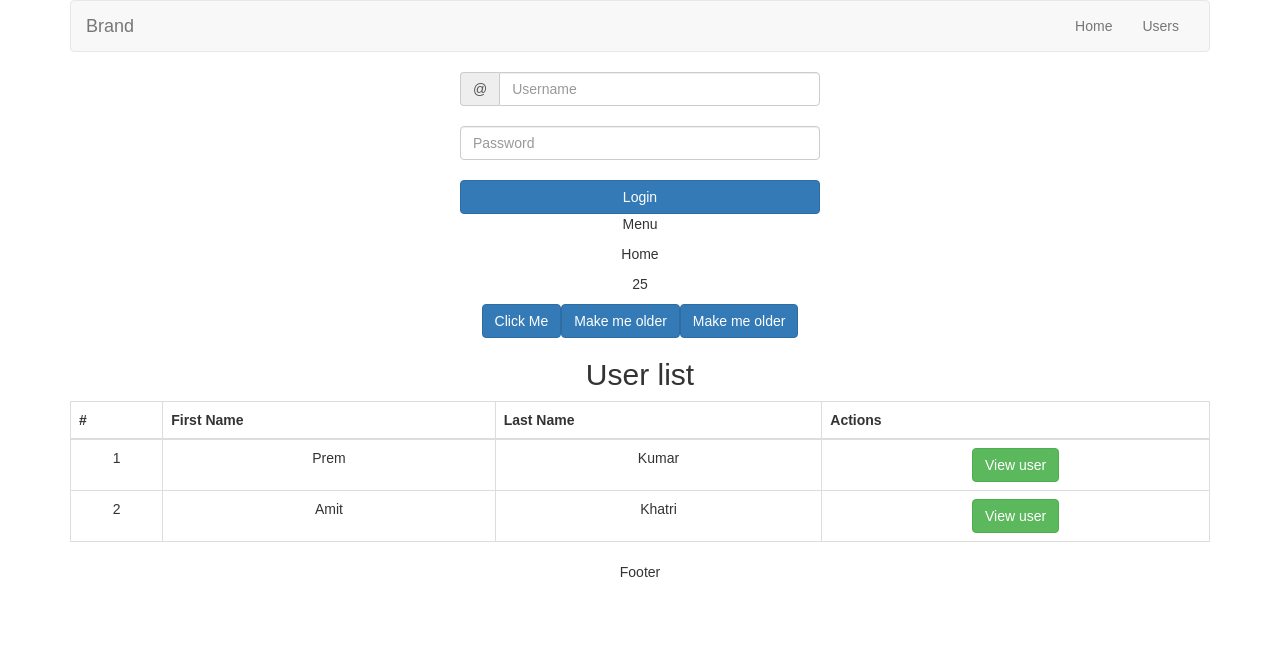
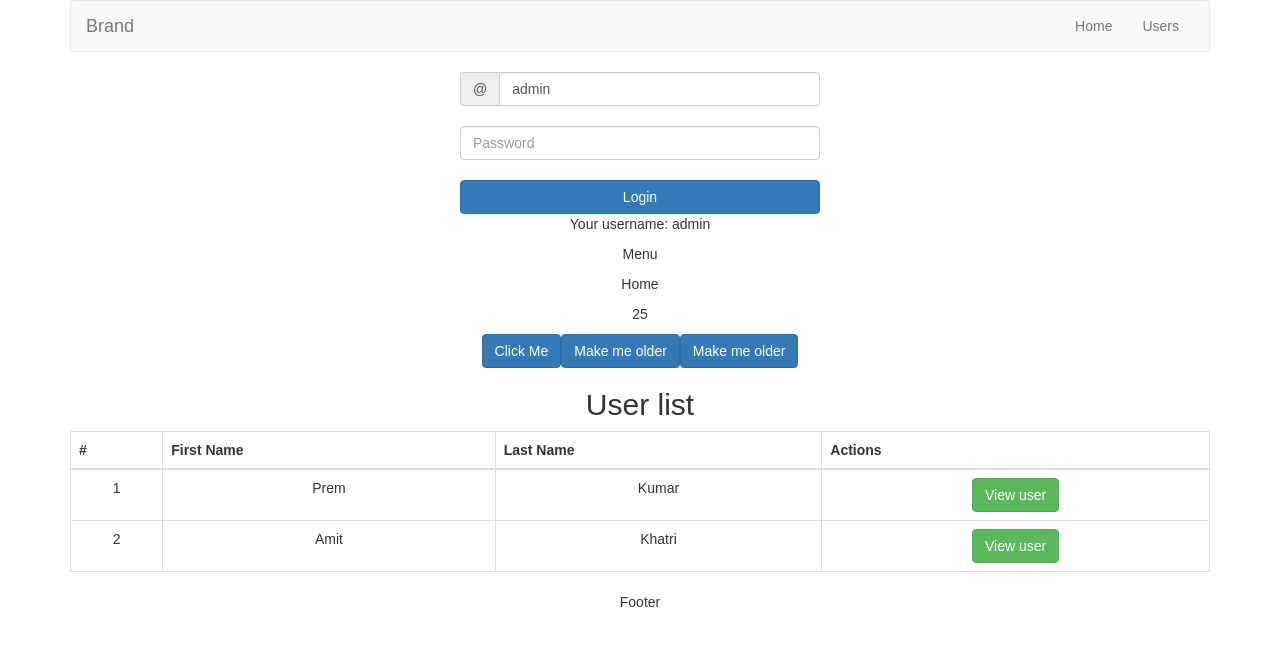
Before and after one commit to webpkm/react, a React (Create React App) app: page / in a window 1280 px wide. Shown: the top 646 px of the page. Built offline with nearby package versions, Linux system fonts and the light colour scheme.

Commit message:
Adding two way data binding

```diff
--- a/src/App.js
+++ b/src/App.js
@@ -12,7 +12,8 @@ class App extends Component {
   constructor() {
     super();
     this.state = {
-      user: {}
+      user: {},
+      username: 'admin'
     };
   }
 
@@ -41,7 +42,7 @@ class App extends Component {
       <div className="container">
         <Header/>
         <div className="App">
-          <Login/>
+          <Login username={this.state.username}/>
           <Menu/>
           <Home age={25}/>
           <Users
--- a/src/components/Login.js
+++ b/src/components/Login.js
@@ -1,6 +1,17 @@
 import React, { Component } from 'react';
 
 export class Login extends Component {
+  constructor(props) {
+    super();
+    this.state = {
+      username: props.username
+    }
+  }
+  onHandleChnage(event) {
+    this.setState({
+      username: event.target.value
+    })
+  }
 
   render() {
     return (
@@ -8,7 +19,7 @@ export class Login extends Component {
         <div className="col-md-4 col-md-offset-4">
           <div className="input-group">
             <span className="input-group-addon" id="basic-addon1">@</span>
-            <input type="text" className="form-control" placeholder="Username"/>
+            <input type="text" className="form-control" placeholder="Username" value={this.state.username} onChange={(event) => this.onHandleChnage(event)}/>
           </div>
           <br />
           <div className="input">
@@ -16,6 +27,8 @@ export class Login extends Component {
           </div>
           <br/>
           <button className="btn btn-primary btn-block">Login</button>
+
+          <p> Your username: {this.state.username}</p>
         </div>
       </div>
     )
```
